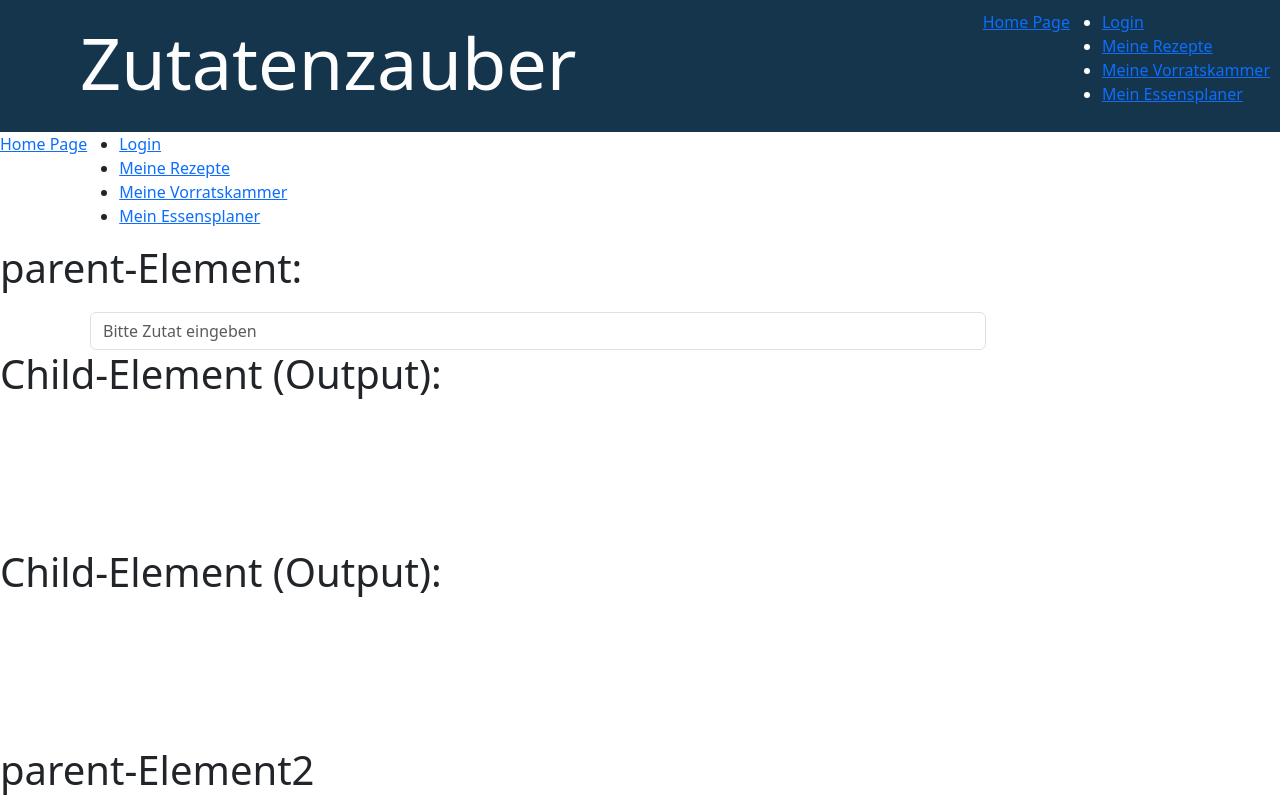
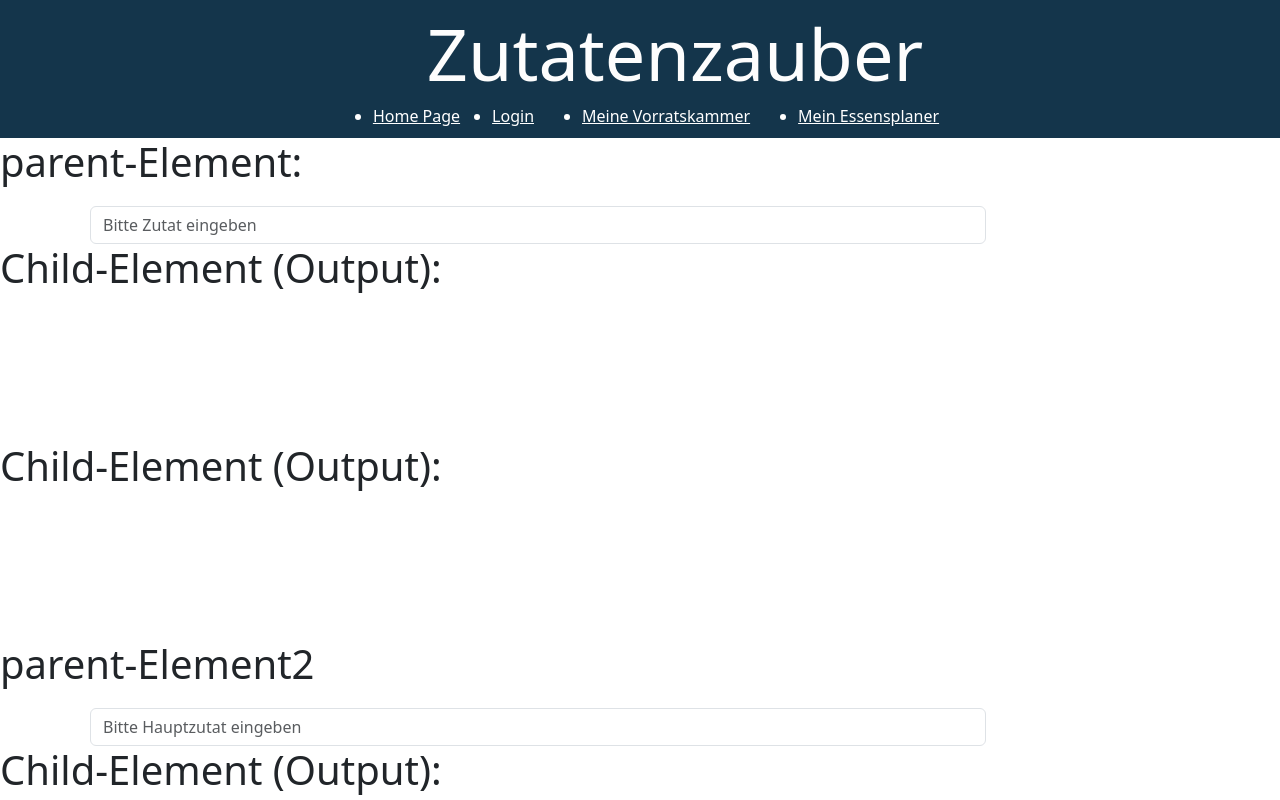
Before and after one commit to saskiamellies/rezept-softwaretchnik, a React (Create React App) app: page / in a window 1280 px wide. Shown: the top 800 px of the page. Built offline with nearby package versions, Linux system fonts and the light colour scheme.

Commit message:
Routing unterhalb Überschrift, css angepasst

```diff
--- a/src/App.jsx
+++ b/src/App.jsx
@@ -9,8 +9,8 @@ function App() {
   return (
     <div className="App">
       <Header  />
+      <SearchDish />
       <NavBar />
-      <SearchDish />
     </div>
   );
 }
--- a/src/components/Header.jsx
+++ b/src/components/Header.jsx
@@ -9,16 +9,14 @@ function HeadLine(props) {
   );
 }
 
-
 function Header(props) {
   return (
     <div className="header-container">
       <HeadLine />
-      <div className="nav-container">
-    <Navbar />
-      </div>
-    </div>
+      <Navbar />
+     </div>
   );
 }
 
+
 export default Header;
--- a/src/components/Navbar.js
+++ b/src/components/Navbar.js
@@ -4,10 +4,9 @@ import React from "react";
 function NavBar(props) {
   return (
     <nav className="nav">
-      <a href="/" className="home-page">Home Page</a>
+      <ul><li><a href="/" className="home-page">Home Page</a></li></ul>
       <ul>
         <li><a href="/login">Login</a></li>
-        <li><a href="/my-receipes">Meine Rezepte</a></li>
         <li><a href="/my-pantry">Meine Vorratskammer</a></li>
         <li><a href="/meal-schedule">Mein Essensplaner</a></li>
       </ul>
--- a/src/style.css
+++ b/src/style.css
@@ -4,6 +4,7 @@ body {
 
 .header-container {
   display: flex;
+  flex-direction: column;
   justify-content: space-between;
   align-items: center;
   background-color: #14354b;
@@ -11,15 +12,24 @@ body {
   color: #fff;
 }
 
-.nav.nav-tabs {
-  margin-bottom: 0;
-  margin-right: 40px;
+.nav-container {
+  z-index: 1;
+}
+
+/* NavBar-Elemente*/
+.nav a {
+  color: inherit;
+
+}
+.nav ul{
+  padding: 20;
+  margin: 0;
+  list-style: disc;
+  display: flex;
+  gap: 3rem;
 }
 
 
-.nav.nav-tabs .nav-item {
-  margin-right: 0px;
-}
 
 /* HeadLine Component */
 .headline-container {
@@ -95,8 +105,8 @@ body {
 }
 
 
-  @media (max-width: 850px) {
-    .card-container {
-        flex-direction: column;
-    }
+@media (max-width: 850px) {
+  .card-container {
+    flex-direction: column;
   }
+}
```
